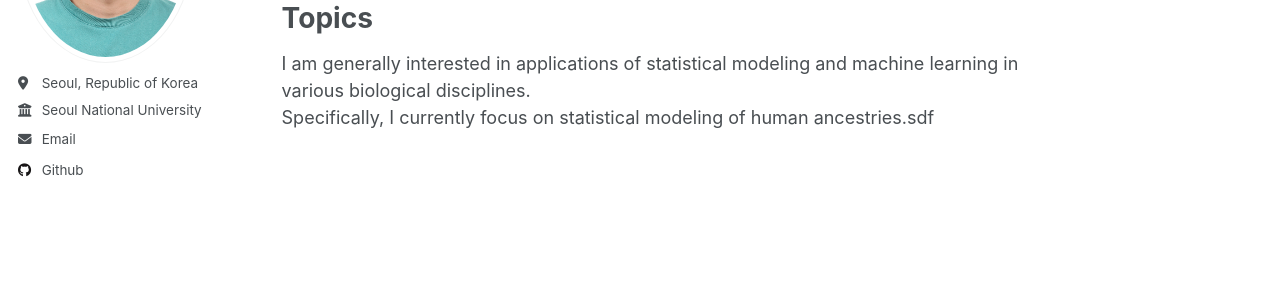
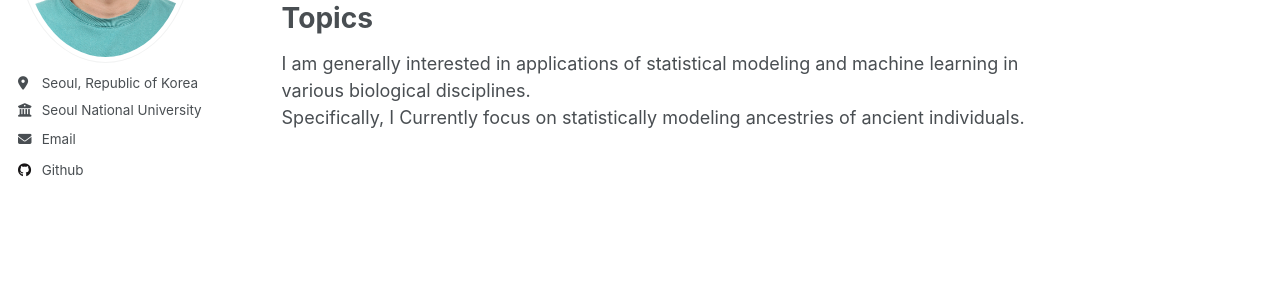
Before and after one commit to del2090/del2090.github.io, a Jekyll site: the page built from _pages/about.md, in a window 1280 px wide. Shown: the part 270-570 px from the top of the page. Built offline with Jekyll 4.4.1, drawn with Linux system fonts in a browser that asks for light colours.

Commit message:
Revert "update main"
This reverts commit b6082e45db4d3ef0de4847156560c43afff53115.

```diff
--- a/_pages/about.md
+++ b/_pages/about.md
@@ -14,4 +14,4 @@ I am a third-year undergraduate student in Computer Science and Biological Scien
 Topics
 ======
 I am generally interested in applications of statistical modeling and machine learning in various biological disciplines.<br>
-Specifically, I currently focus on statistical modeling of human ancestries.sdf
+Specifically, I Currently focus on statistically modeling ancestries of ancient individuals.
```
